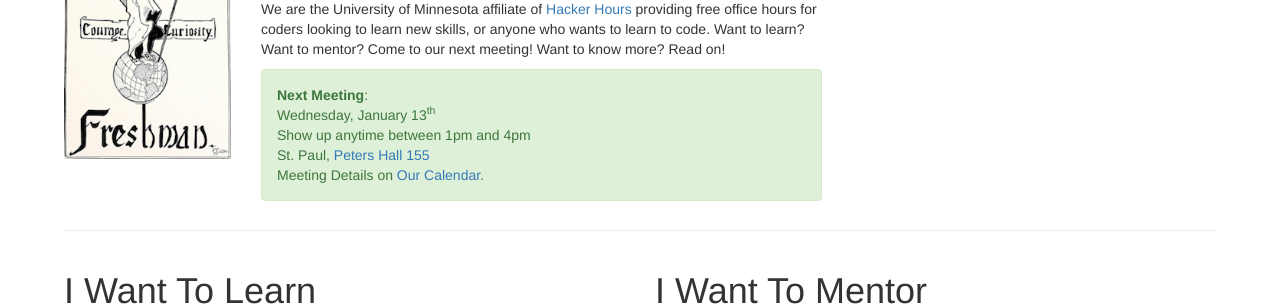
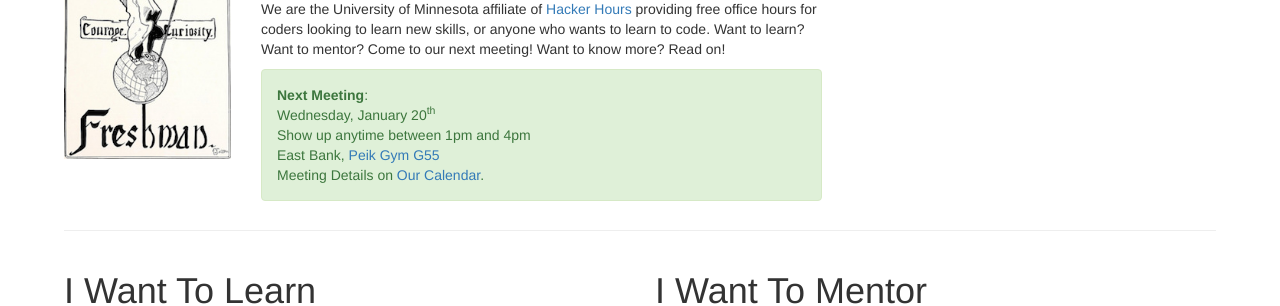
Before and after one commit to umnhackerhours/umnhackerhours.github.io, a Jekyll site: the page built from index.markdown, in a window 1280 px wide. Shown: the part 175-481 px from the top of the page. Built offline with Jekyll 4.4.1, drawn with Linux system fonts in a browser that asks for light colours.

Commit message:
1/20/16 meeting details

```diff
--- a/index.markdown
+++ b/index.markdown
@@ -13,11 +13,12 @@ description: Home
       <div class="alert alert-success" role="alert">
         <a class="anchor" id="next_meeting"></a>
         <strong>Next Meeting</strong>:<br />
-        Wednesday, January 13<sup>th</sup><br />
+        Wednesday, January 20<sup>th</sup><br />
         Show up anytime between 1pm and 4pm<br />
+        <!-- East Bank, <a href="http://campusmaps.umn.edu/peik-gymnasium">Peik Gym G55</a><br /> -->
         <!-- West Bank, <a href="http://campusmaps.umn.edu/blegen-hall">Blegen Hall 155</a><br /> -->
         <!-- St. Paul, <a href="http://campusmaps.umn.edu/peters-hall">Peters Hall 155</a><br /> -->
-        St. Paul, <a href="http://campusmaps.umn.edu/peters-hall">Peters Hall 155</a><br />
+        East Bank, <a href="http://campusmaps.umn.edu/peik-gymnasium">Peik Gym G55</a><br />
         Meeting Details on <a href="https://www.google.com/calendar/embed?src=umn.edu_ii9odmho4m63bsq19879mu0iis%40group.calendar.google.com&ctz=America/Chicago">Our Calendar</a>.
       </div>
     </div>
```
